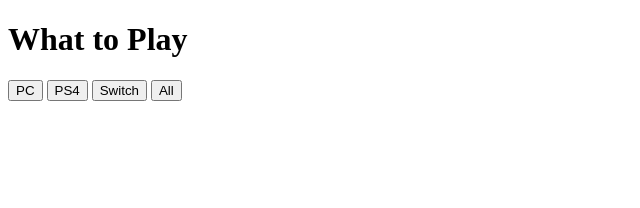
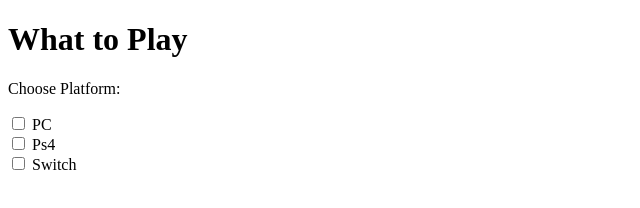
Before and after one commit to TashanDuncan/what-to-play, a plain HTML site: page index.html in a window 1280 px wide. Shown: the whole page, without its empty margins (0-640 px from the left). Drawn offline with Linux system fonts and the light colour scheme.

Commit message:
changed buttons to checkboxes

```diff
--- a/index.html
+++ b/index.html
@@ -1,20 +1,29 @@
 <!DOCTYPE html>
 <html lang="en">
-<head>
-    <meta charset="UTF-8">
-    <meta http-equiv="X-UA-Compatible" content="IE=edge">
-    <meta name="viewport" content="width=device-width, initial-scale=1.0">
-    <link rel="stylesheet" href="./styles.css">
+  <head>
+    <meta charset="UTF-8" />
+    <meta http-equiv="X-UA-Compatible" content="IE=edge" />
+    <meta name="viewport" content="width=device-width, initial-scale=1.0" />
+    <link rel="stylesheet" href="./styles.css" />
     <title>What To Play</title>
-</head>
-<body>
+  </head>
+  <body>
     <main>
-        <h1>What to Play</h1>
-        <button>PC</button>
-        <button>PS4</button>
-        <button>Switch</button>
-        <button>All</button>
+      <h1>What to Play</h1>
+      <p>Choose Platform:</p>
+      <div>
+        <input type="checkbox" id="pc" name="pc" />
+        <label for="pc">PC</label>
+      </div>
+      <div>
+        <input type="checkbox" id="ps4" name="ps4" />
+        <label for="ps4">Ps4</label>
+      </div>
+      <div>
+        <input type="checkbox" id="switch" name="switch" />
+        <label for="switch">Switch</label>
+      </div>
     </main>
     <script src="./app.js"></script>
-</body>
+  </body>
 </html>
```
